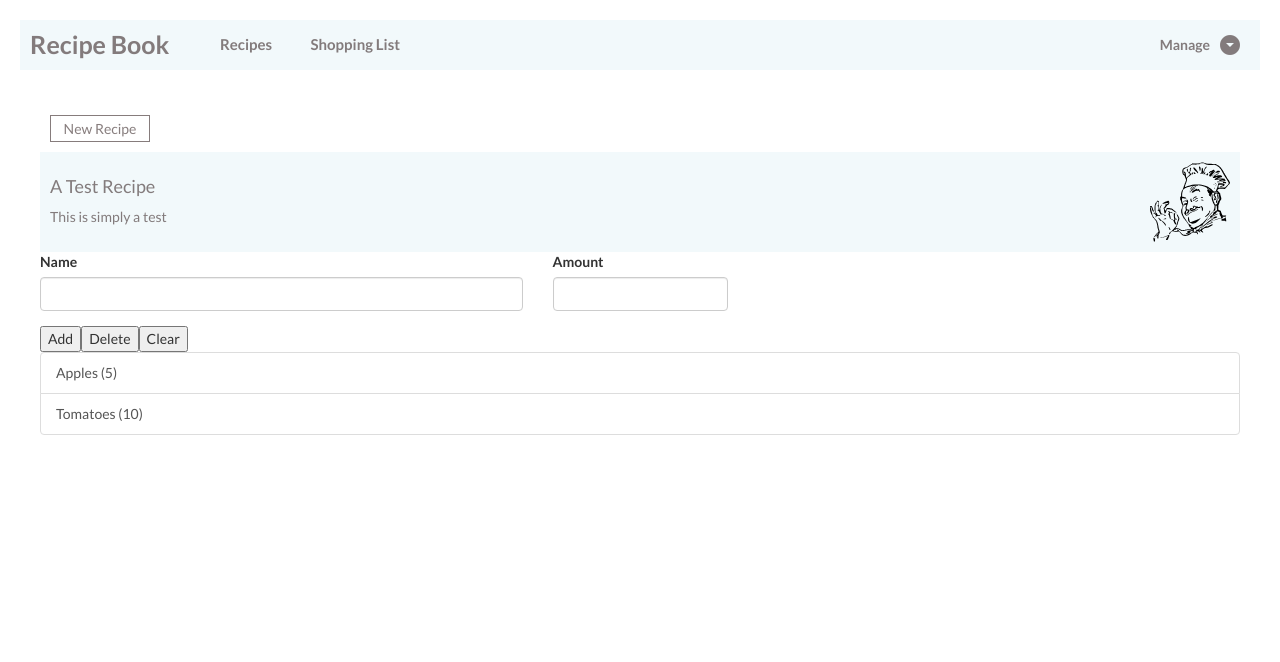
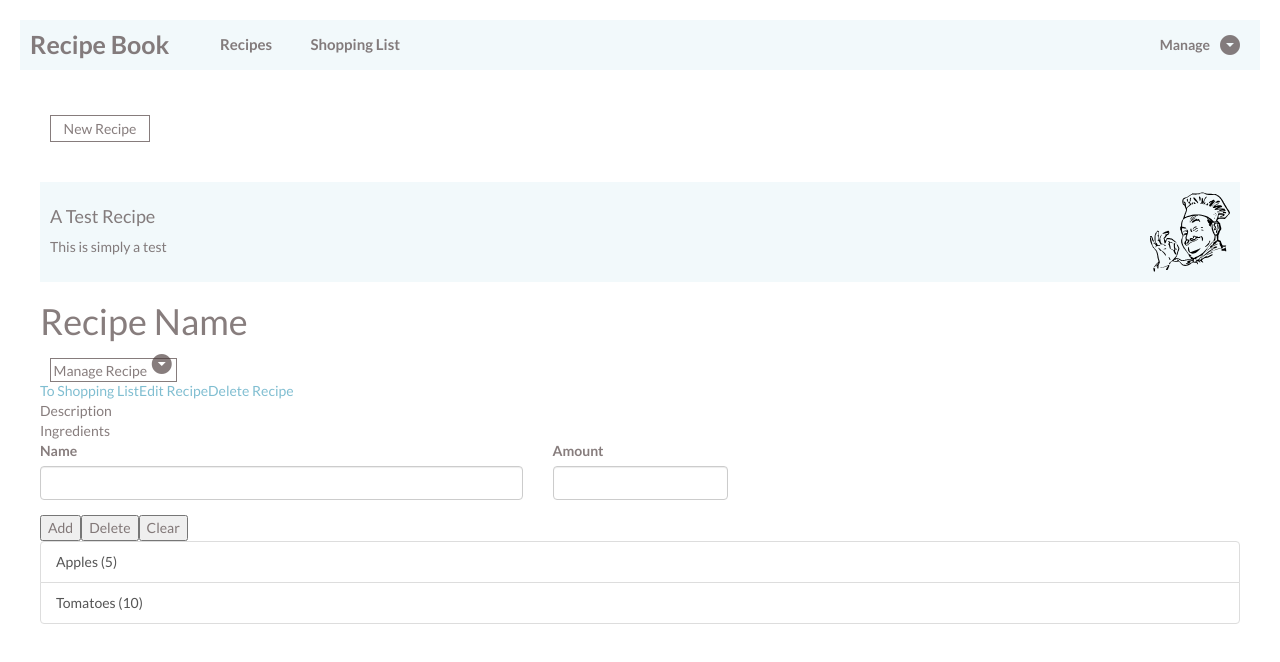
Before and after one commit to nicobartholom3w/shopping_recipe_app, an Angular app in the folder shopping_recipe_app/: page / in a window 1280 px wide. Shown: the top 662 px of the page. Built offline with nearby package versions, Linux system fonts and the light colour scheme.

Commit message:
(feat) Added styles in global styles.css file for buttons. Added some styling to recipe-detail component.

```diff
--- a/shopping_recipe_app/src/app/app.component.html
+++ b/shopping_recipe_app/src/app/app.component.html
@@ -7,6 +7,8 @@
 
     <app-recipe-list></app-recipe-list>
 
+    <app-recipe-detail></app-recipe-detail>
+
     <app-shopping-list-edit></app-shopping-list-edit>
 
     <app-shopping-list></app-shopping-list>
--- a/shopping_recipe_app/src/app/app.component.scss
+++ b/shopping_recipe_app/src/app/app.component.scss
@@ -2,6 +2,7 @@
 .main {
     padding: 2rem;
     font-family: 'Lato', sans-serif;
+    color: rgba(70, 55, 55, .65);
 }
 
 .body {
--- a/shopping_recipe_app/src/app/app.module.ts
+++ b/shopping_recipe_app/src/app/app.module.ts
@@ -15,6 +15,7 @@ import { RecipesComponent } from './header/recipes/recipes.component';
 import { RecipeListComponent } from './header/recipes/recipe-list/recipe-list.component';
 import { RecipeItemComponent } from './header/recipes/recipe-item/recipe-item.component';
 import { MaterialIconsComponent } from './material-icons/material-icons.component';
+import { RecipeDetailComponent } from './header/recipes/recipe-item/recipe-detail/recipe-detail.component';
 
 
 @NgModule({
@@ -27,7 +28,8 @@ import { MaterialIconsComponent } from './material-icons/material-icons.componen
     RecipesComponent,
     RecipeListComponent,
     RecipeItemComponent,
-    MaterialIconsComponent
+    MaterialIconsComponent,
+    RecipeDetailComponent
   ],
   imports: [
     BrowserModule,
--- a/shopping_recipe_app/src/app/header/recipes/recipe-item/recipe-detail/recipe-detail.component.html
+++ b/shopping_recipe_app/src/app/header/recipes/recipe-item/recipe-detail/recipe-detail.component.html
@@ -1,10 +1,15 @@
 <h1>Recipe Name</h1>
 
-<button class="">Manage Recipe</button>
+<!-- <div role="button" class="button button__managerecipe">Manage Recipe</div> -->
+<div class="managerecipe">
+    <a href="#" class="button managerecipe__button" role="button">Manage Recipe
+        <mat-icon aria-hidden="false" aria-label="Example home icon" class="dropdown-icon">arrow_drop_down_circle</mat-icon>
+    </a>
+</div>
 <!-- inside toggle below -->
-<a href="#">To Shopping List</a>
-<a href="#">Edit Recipe</a>
-<a href="#">Delete Recipe</a>
+<a href="#" class="recipe__link">To Shopping List</a>
+<a href="#" class="recipe__link">Edit Recipe</a>
+<a href="#" class="recipe__link">Delete Recipe</a>
 <!-- end toggle -->
 
 <div class="description-header">Description</div>
--- a/shopping_recipe_app/src/app/header/recipes/recipe-item/recipe-detail/recipe-detail.component.scss
+++ b/shopping_recipe_app/src/app/header/recipes/recipe-item/recipe-detail/recipe-detail.component.scss
@@ -0,0 +1,18 @@
+.recipe {
+
+    &__link{
+        color:  rgba(128, 190, 209, 1);
+    }
+}
+
+.managereceipe {
+
+    background-color: purple;
+
+    &__button {
+        display: block;
+        height: 10rem;
+        max-width: 20rem;
+        text-align: center;
+    }
+}
--- a/shopping_recipe_app/src/app/header/recipes/recipe-list/recipe-list.component.html
+++ b/shopping_recipe_app/src/app/header/recipes/recipe-list/recipe-list.component.html
@@ -1,5 +1,5 @@
 <div role="button" class="button button__recipe">New Recipe</div>
-<a href="#" class="item__link" *ngFor="let recipe of recipes">
+<a href="#" class="link item__link" *ngFor="let recipe of recipes">
     <div class="item">
         <div class="item__text">
             <h4 class="item__title"> {{ recipe.name }}</h4>
--- a/shopping_recipe_app/src/app/header/recipes/recipe-list/recipe-list.component.scss
+++ b/shopping_recipe_app/src/app/header/recipes/recipe-list/recipe-list.component.scss
@@ -60,7 +60,7 @@
         color: white;
     }
     &__recipe {
-        margin: 1rem;
+        margin-bottom: 4rem;
     }
 }
 
--- a/shopping_recipe_app/src/styles.css
+++ b/shopping_recipe_app/src/styles.css
@@ -2,3 +2,23 @@
 @import url('https://fonts.googleapis.com/css?family=Lato:400,700,700i,900,900i&display=swap');
 @import "~@angular/material/prebuilt-themes/indigo-pink.css";
 @import url("https://fonts.googleapis.com/icon?family=Material+Icons");
+
+.button {
+    border: solid 1px rgba(70, 55, 55, .65);
+    color:  rgba(70, 55, 55, .65);
+    text-align: center;
+    padding: .25rem;
+    min-width: 10rem;
+    transition: all .3s;
+    cursor: pointer;
+    margin: 1rem;
+}
+
+.button:hover {
+    background-color:  rgba(128, 190, 209, 1);
+    color: white;
+}
+
+.link {
+    text-decoration: none;
+}
```
